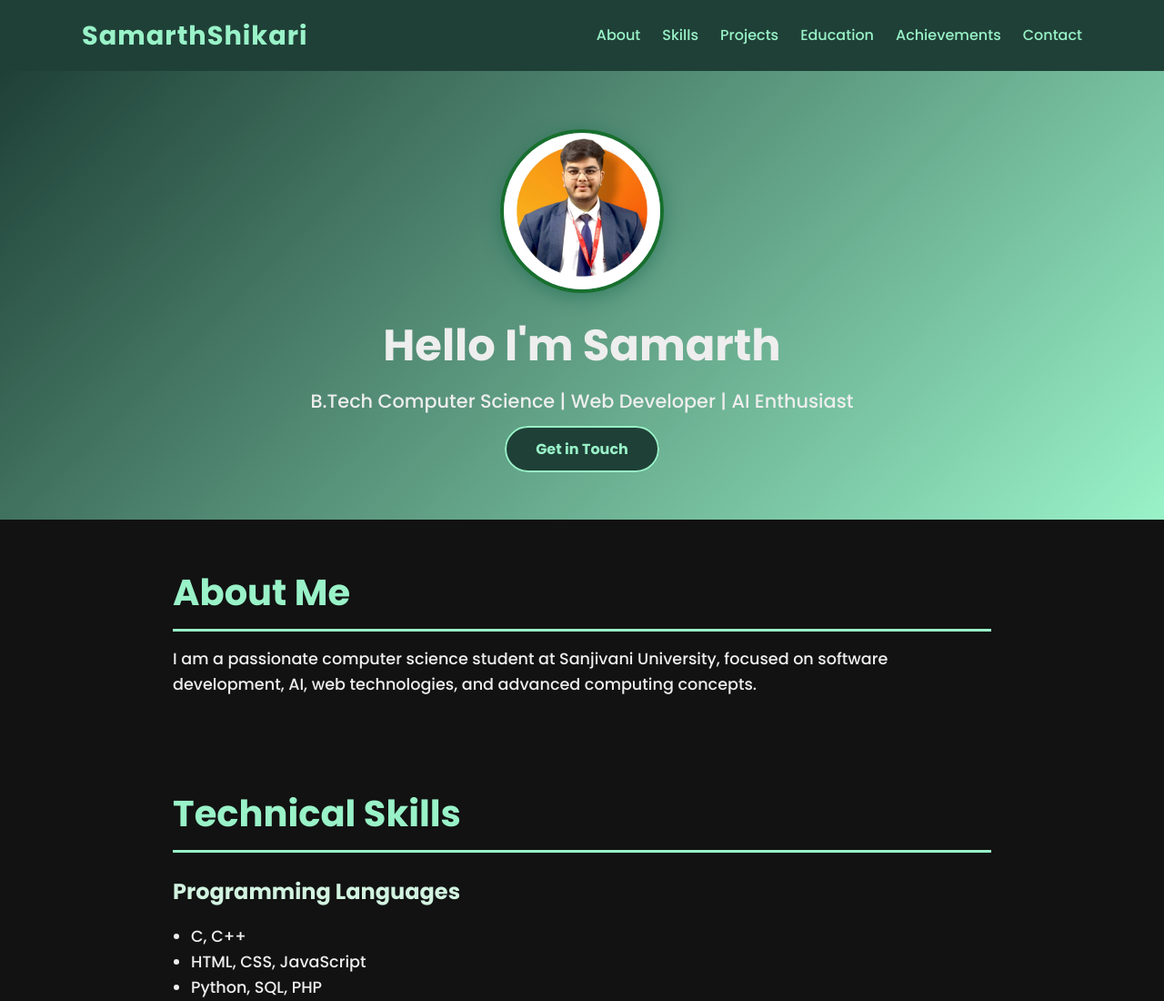
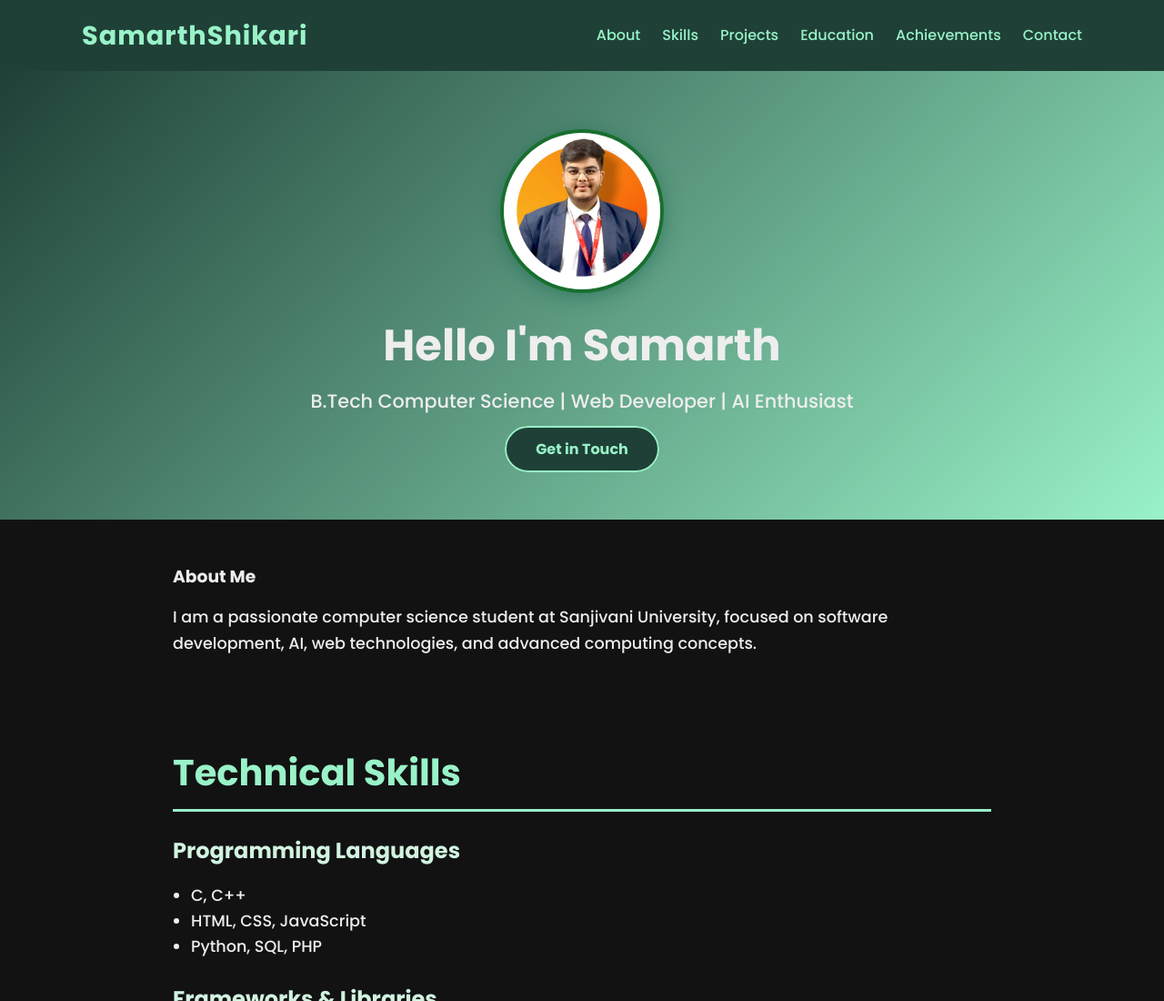
Before and after one commit to samarth06s/Portfolio, a plain HTML site: page index.html in a window 1280 px wide. Shown: the top 1100 px of the page at 91% size. Drawn offline with Linux system fonts and the light colour scheme.

Commit message:
Update index.html

```diff
--- a/index.html
+++ b/index.html
@@ -41,7 +41,7 @@
 
   <main class="main-content">
     <section id="about" class="section about">
-      <h2>About Me</h2>
+      <h3>About Me</h3>
       <p>
         I am a passionate computer science student at Sanjivani University, focused on software development, AI, web technologies, and advanced computing concepts.
       </p>
```
